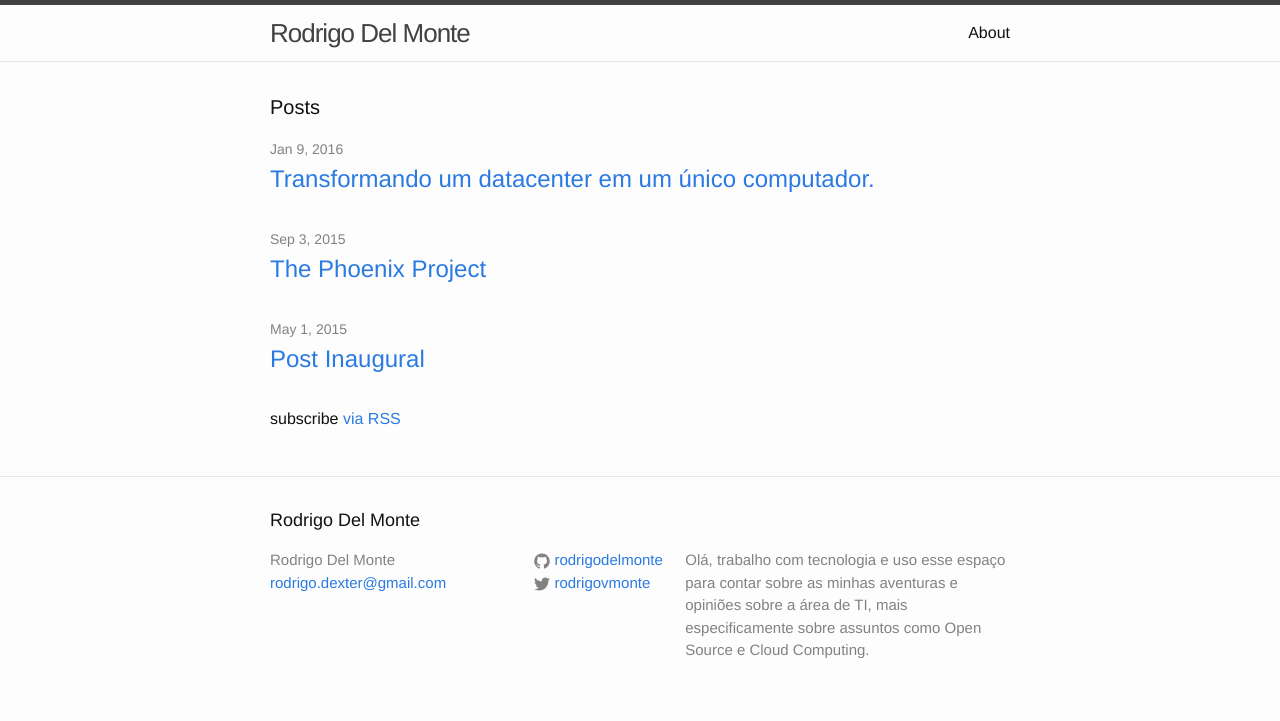
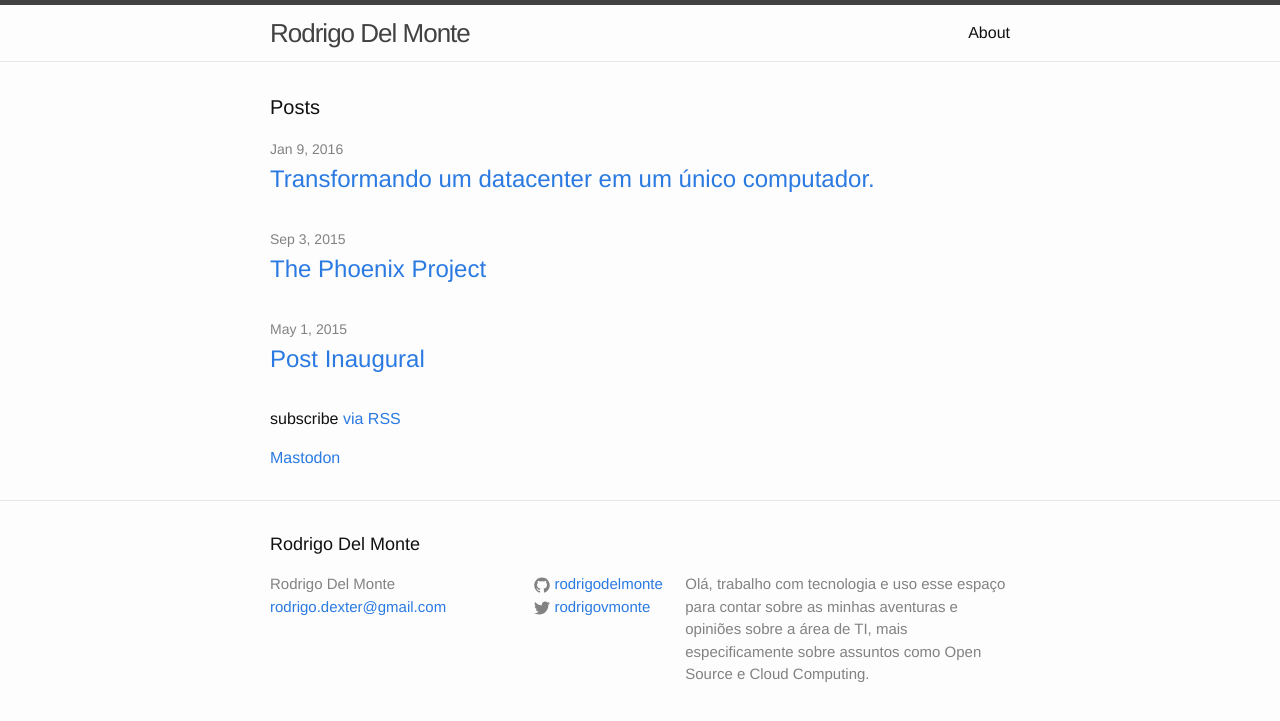
Before and after one commit to rodrigodelmonte/rodrigodelmonte.github.io, a Jekyll site: the page built from index.html, in a window 1280 px wide. Shown: the top 721 px of the page. Built offline with Jekyll 4.4.1, drawn with Linux system fonts in a browser that asks for light colours.

Commit message:
Update index.html

```diff
--- a/index.html
+++ b/index.html
@@ -19,5 +19,5 @@
   </ul>
 
   <p class="rss-subscribe">subscribe <a href="{{ "/feed.xml" | prepend: site.baseurl }}">via RSS</a></p>
-
+  <a rel="me" href="https://hachyderm.io/@rodrigo">Mastodon</a>
 </div>
```
